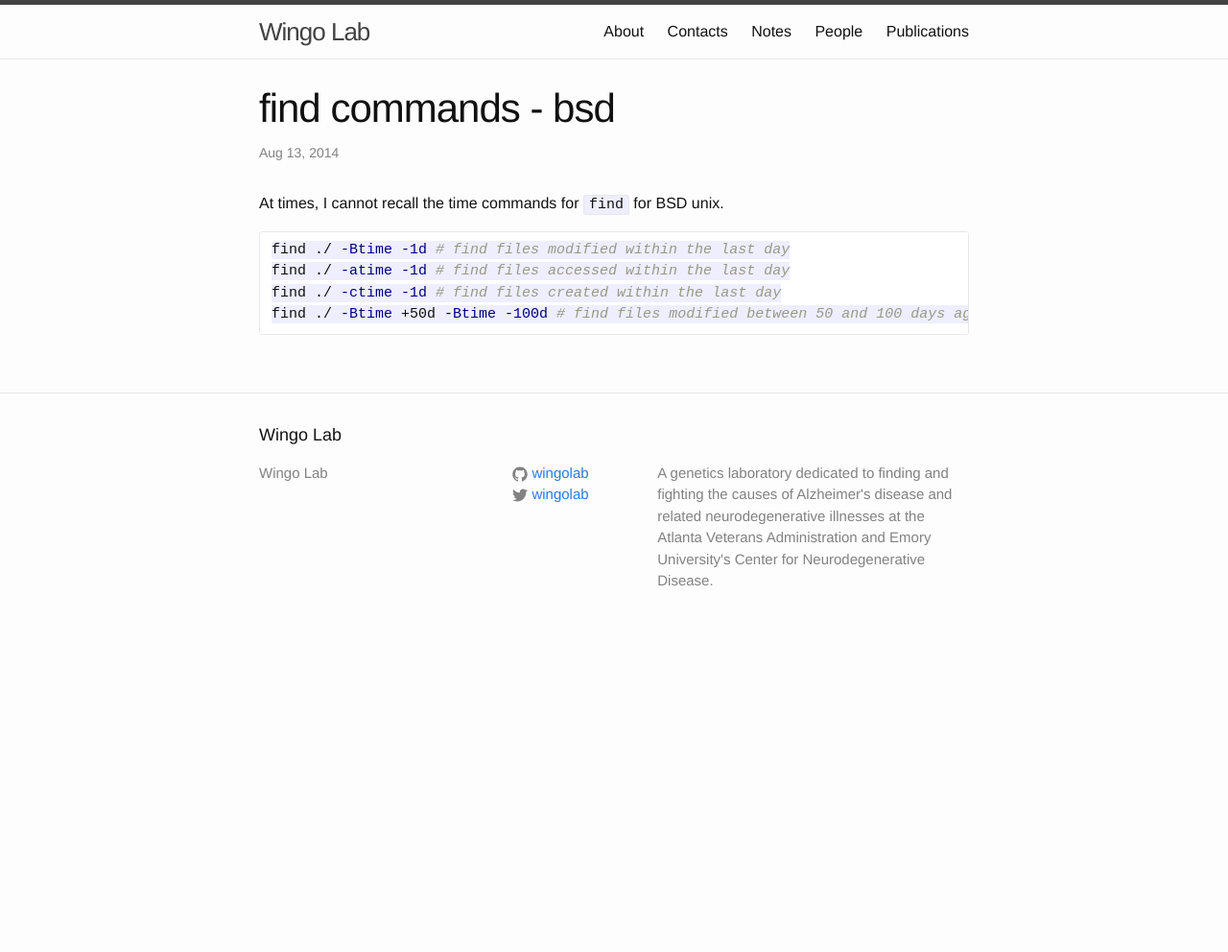
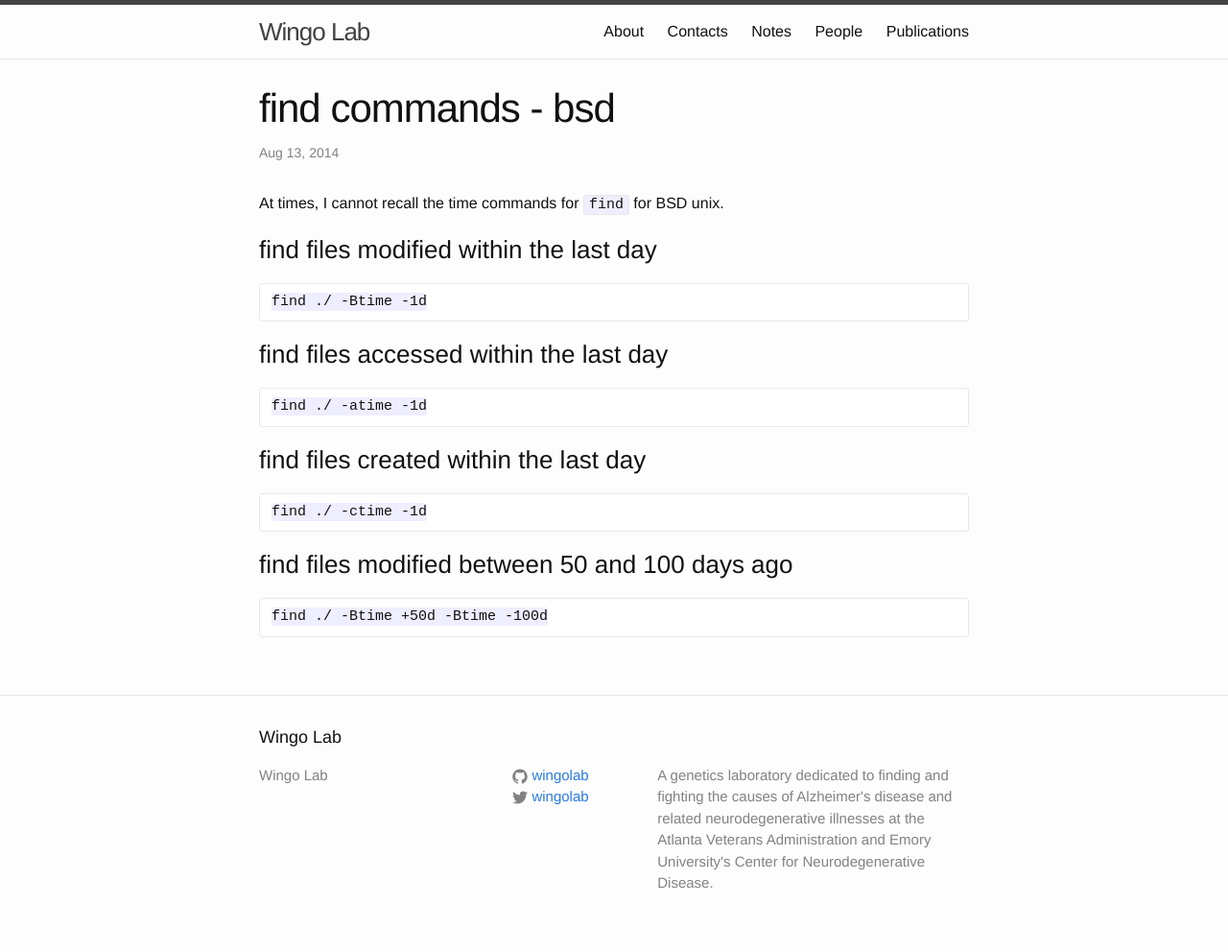
Before and after one commit to wingolab/wingolab.github.io, a Jekyll site: the page built from _posts/2014-08-13-find-commands-bsd.markdown, in a window 1280 px wide. Shown: the whole page at 96% size. Built offline with Jekyll 4.4.1, drawn with Linux system fonts in a browser that asks for light colours; before the commit the page ends 900 px from its top, so only the background shows below that.

Commit message:
more typos fixed

````diff
--- a/_posts/2014-04-05-mean-standard-deviation-loops.markdown
+++ b/_posts/2014-04-05-mean-standard-deviation-loops.markdown
@@ -19,3 +19,4 @@ foreach my $i (keys %sample_coverage)
 }
 $mean /= $count;
 my $std = sqrt( ( ($ssq / $count) - $mean * $mean) );
+```
--- a/_posts/2014-04-06-git-list-branches.markdown
+++ b/_posts/2014-04-06-git-list-branches.markdown
@@ -10,7 +10,7 @@ date: 2014-04-06 16:58:31.000000000 -04:00
 
 ### list sorted branches with the one with the most recent commit on top
 
-`git for-each-ref --count=30 --sort=-committerdate refs/heads/ --format='%(refname:short)'``
+`git for-each-ref --count=30 --sort=-committerdate refs/heads/ --format='%(refname:short)'`
 
 ### list sorted branches with the hash
 
--- a/_posts/2014-06-11-psl-file-format.markdown
+++ b/_posts/2014-06-11-psl-file-format.markdown
@@ -29,4 +29,4 @@ Here's my thumbnail sketch; it's used by Jim Kent's isPcr program.
 18 => blockSizes
 19 => qStarts
 20 => tStarts
-  ```
+```
--- a/_posts/2014-08-13-find-commands-bsd.markdown
+++ b/_posts/2014-08-13-find-commands-bsd.markdown
@@ -5,9 +5,18 @@ date: 2014-08-13 10:12:49.000000000 -04:00
 ---
 At times, I cannot recall the time commands for `find` for BSD unix.
 
-```bash
-find ./ -Btime -1d # find files modified within the last day
-find ./ -atime -1d # find files accessed within the last day
-find ./ -ctime -1d # find files created within the last day
-find ./ -Btime +50d -Btime -100d # find files modified between 50 and 100 days ago
-```
+### find files modified within the last day
+
+    find ./ -Btime -1d
+
+### find files accessed within the last day
+
+    find ./ -atime -1d
+
+### find files created within the last day
+
+    find ./ -ctime -1d
+
+### find files modified between 50 and 100 days ago
+
+    find ./ -Btime +50d -Btime -100d
````
